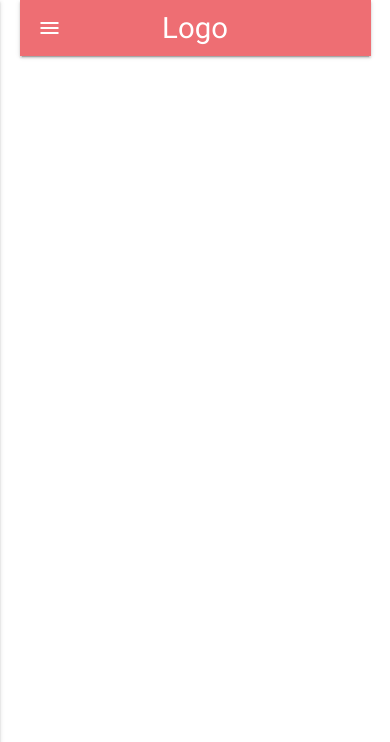
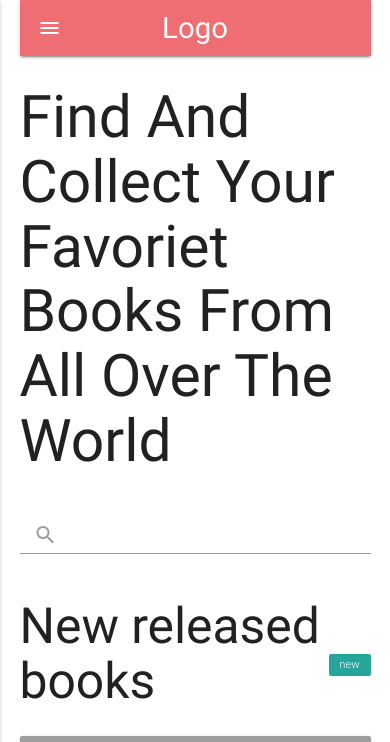
Before and after one commit to Aleksandre19/dcdmp, a Flask app: page / in a window 390 px wide. Shown: the top 742 px of the page. Run offline with Flask 2, Linux system fonts and the light colour scheme; grey boxes are pictures that could not be loaded.

Commit message:
Finishing a home page murkup for mobile devices

```diff
--- a/templates/home.html
+++ b/templates/home.html
@@ -12,7 +12,11 @@
     <!-- The whole page container -->
     <div class="container">
 
+       <!-- Header section -->
+       <header>
             <!-- Menu -->
+            <div class="row">
+                <div class="col s12">
                     <nav>
                         <div class="nav-wrapper">
                             <a href="#!" class="brand-logo">Logo</a>
@@ -31,6 +35,146 @@
                             </ul>
                         </div>
                     </nav>
+                </div>
+            </div>
+        </header>
+
+        <!-- Welcoming section -->
+        <section>
+
+            <h1>Find And Collect Your Favoriet Books From All Over The World </h1>
+
+            <div class="row">
+                <form class="col s12">
+                    <div class="input-field">
+                        <input id="search" type="search" required>
+                        <label class="label-icon" for="search"><i class="material-icons">search</i></label>
+                        <i class="material-icons">close</i>
+                    </div>
+                </form>
+            </div>
+
+        </section>
+
+        <!-- New books section -->
+        <section>
+            <h2>New released books <span class="new badge"></span></h2>
+
+            <!-- Books list -->
+            <div class="row">
+
+                <div class="col s12">
+                   <div class="card">
+                        <div class="card-image">
+                            <img src="images/sample-1.jpg">
+                            <span class="card-title">Card Title</span>
+                            <a class="btn-floating halfway-fab waves-effect waves-light red"><i class="material-icons">add</i></a>
+                        </div>
+                        <div class="card-content">
+                            <p>I am a very simple card. I am good at containing small bits of information. I am convenient because I require little markup to use effectively.</p>
+                        </div>
+                    </div>
+                </div>
+
+                <div class="col s12">
+                   <div class="card">
+                        <div class="card-image">
+                            <img src="images/sample-1.jpg">
+                            <span class="card-title">Card Title</span>
+                            <a class="btn-floating halfway-fab waves-effect waves-light red"><i class="material-icons">add</i></a>
+                        </div>
+                        <div class="card-content">
+                            <p>I am a very simple card. I am good at containing small bits of information. I am convenient because I require little markup to use effectively.</p>
+                        </div>
+                    </div>
+                </div>
+
+                <div class="col s12">
+                   <div class="card">
+                        <div class="card-image">
+                            <img src="images/sample-1.jpg">
+                            <span class="card-title">Card Title</span>
+                            <a class="btn-floating halfway-fab waves-effect waves-light red"><i class="material-icons">add</i></a>
+                        </div>
+                        <div class="card-content">
+                            <p>I am a very simple card. I am good at containing small bits of information. I am convenient because I require little markup to use effectively.</p>
+                        </div>
+                    </div>
+                </div>
+
+            </div>
+        </section>
+
+
+        <!-- Best books section -->
+        <section>
+            <h2>New released books <span class="new badge"></span></h2>
+
+            <!-- Books list -->
+            <div class="row">
+
+                <div class="col s12">
+                   <div class="card">
+                        <div class="card-image">
+                            <img src="images/sample-1.jpg">
+                            <span class="card-title">Card Title</span>
+                            <a class="btn-floating halfway-fab waves-effect waves-light red"><i class="material-icons">add</i></a>
+                            <a class="waves-effect waves-light btn">Purchase</a>
+                        </div>
+                    </div>
+                </div>
+
+                <div class="col s12">
+                   <div class="card">
+                        <div class="card-image">
+                            <img src="images/sample-1.jpg">
+                            <span class="card-title">Card Title</span>
+                            <a class="btn-floating halfway-fab waves-effect waves-light red"><i class="material-icons">add</i></a>
+                            <a class="waves-effect waves-light btn">Purchase</a>
+                        </div>
+                    </div>
+                </div>
+
+            </div>
+        </section>
+
+        <!-- Page footer -->
+        <footer class="page-footer">
+
+            <div class="container">
+
+                <div class="row">
+
+                    <div class="col s12">
+                        <h4>Address: This Planet, 11111, blueplanet 1</h4>
+                    </div>
+
+                    <div>*</div>
+
+                    <div class="col s12">
+                        <h4>Phone: +11 88 882 882 1</h4>
+                    </div>
+
+                    <div>*</div>
+
+                    <div class="col s12">
+                         <h4>Email: thisplanet@planet.com</h4>
+                    </div>
+                </div>
+
+                <div class="divider"></div>
+
+                <div class="row">
+                    <div class="col s12">
+                        &#169 <span>Bookstor</span>
+                    </div>
+                </div>
+
+            </div>
+
+        </footer>
+
+
 
     </div>
 
```
Lines whose indentation alone changed are shown as unchanged.
